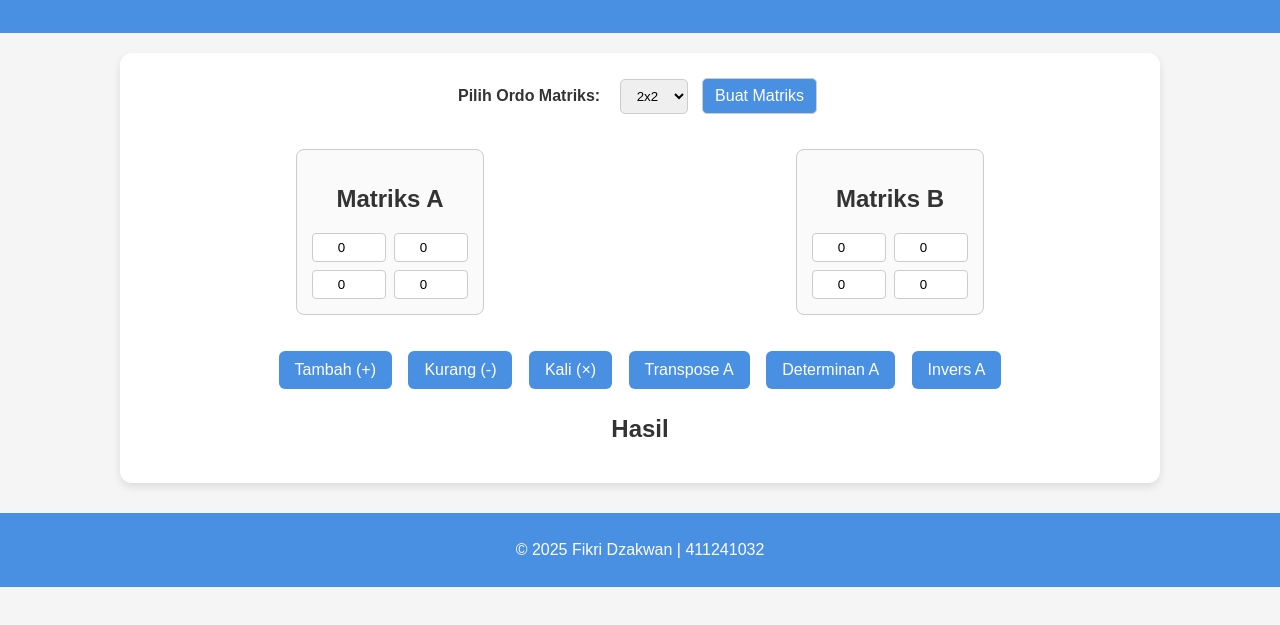
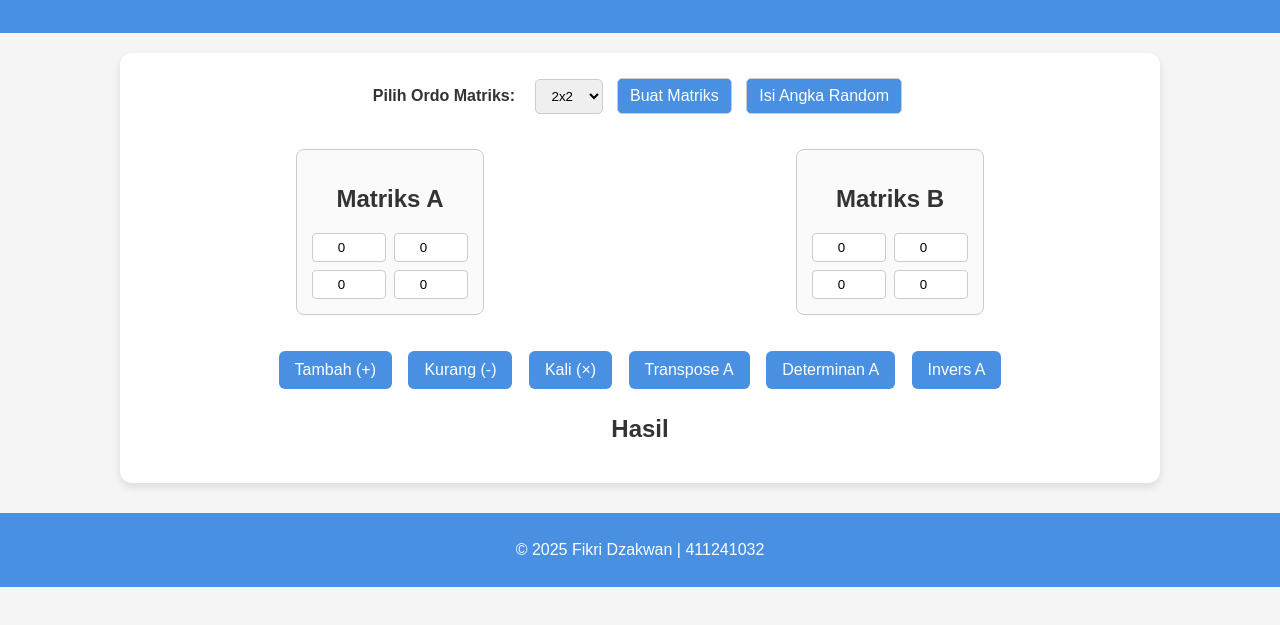
Before and after one commit to FkrDz/aplikasi-kalkulator-matriks-, a plain HTML site: page index.html in a window 1280 px wide. Shown: the part 121-746 px from the top of the page. Drawn offline with Linux system fonts and the light colour scheme.

Commit message:
index.html

```diff
--- a/index.html
+++ b/index.html
@@ -21,6 +21,7 @@
     <option value="4">4x4</option>
   </select>
   <button id="generateBtn">Buat Matriks</button>
+  <button id="randomBtn">Isi Angka Random</button>
 </section>
 
     <section id="matrices">
```
Lines whose indentation alone changed are shown as unchanged.
